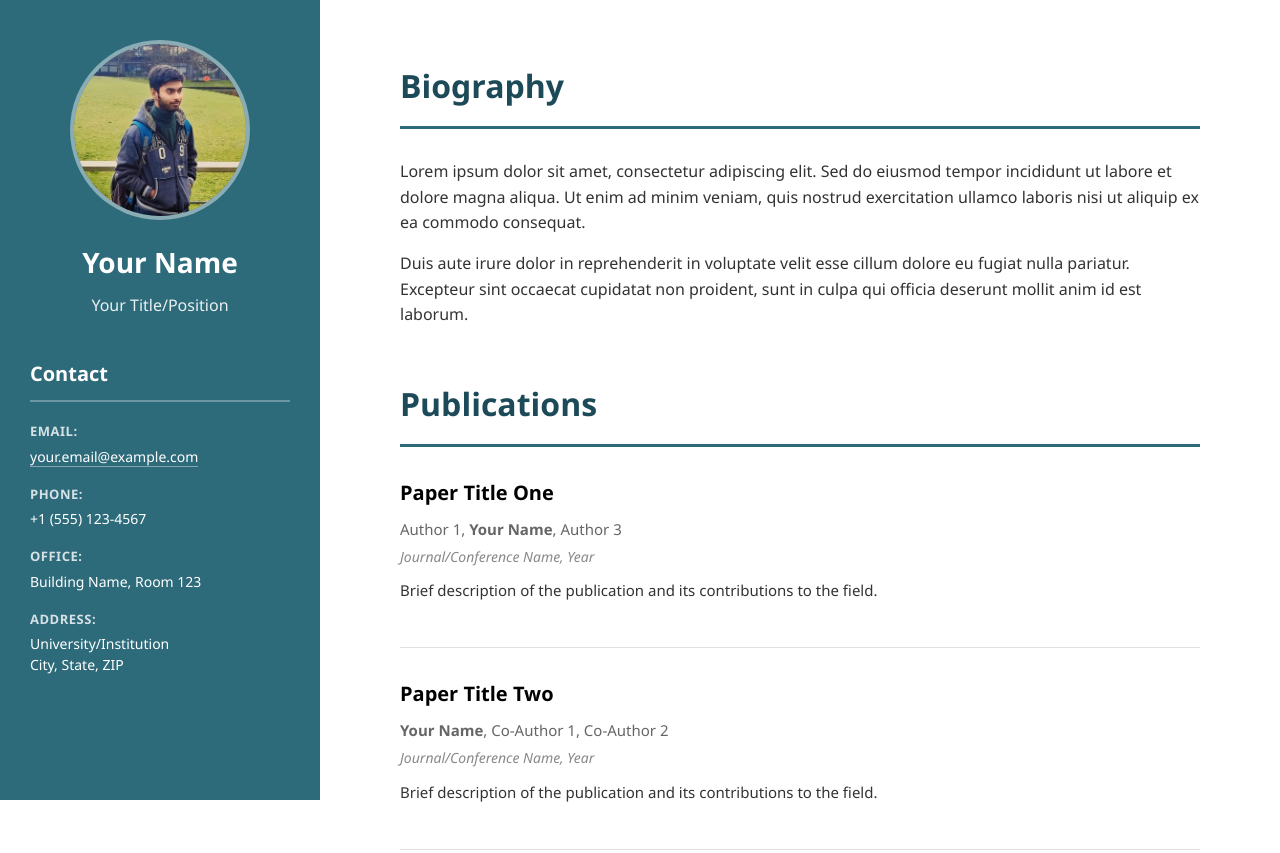
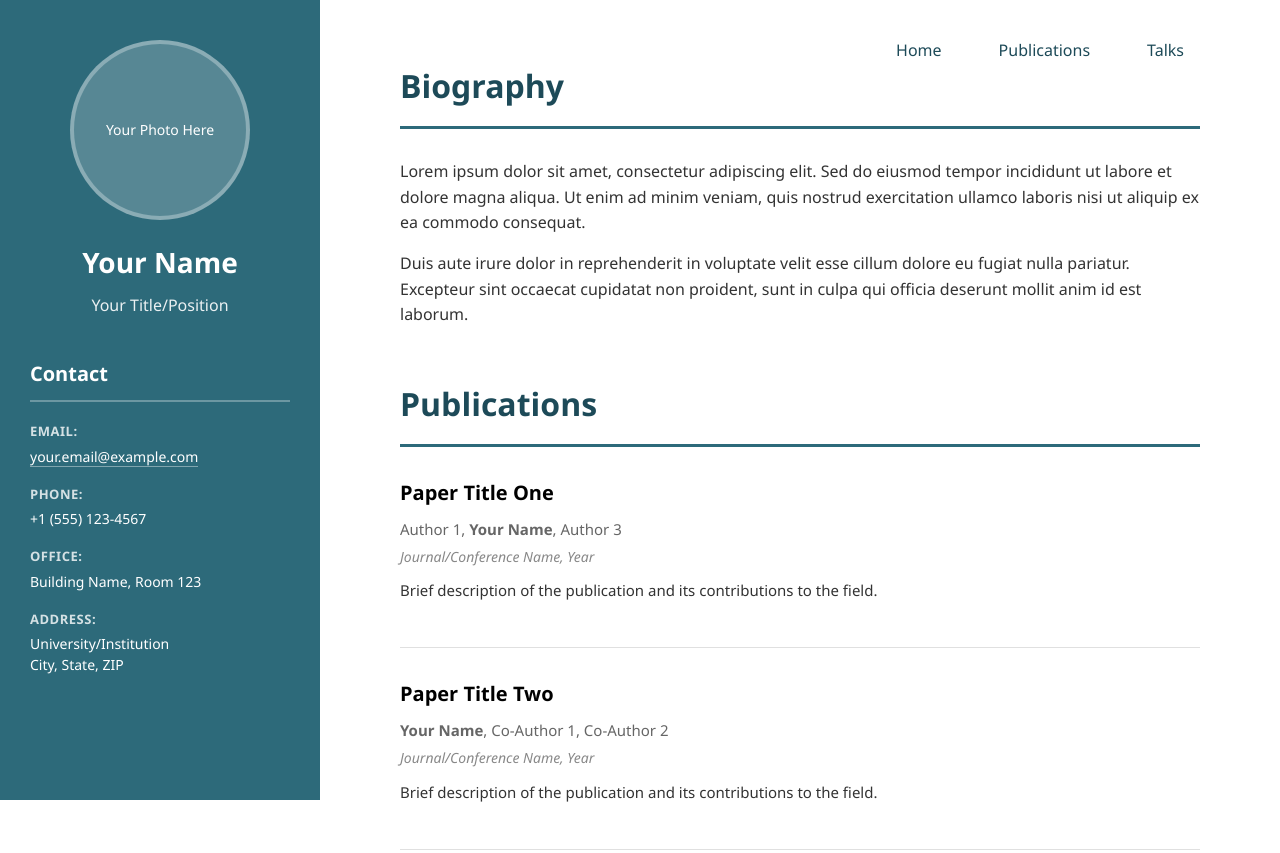
Before and after one commit to mukhsaswata/my-template.github.io, a plain HTML site: page index.html in a window 1280 px wide. Shown: the top 853 px of the page. Drawn offline with Linux system fonts and the light colour scheme.

Commit message:
Update index.html

```diff
--- a/index.html
+++ b/index.html
@@ -12,7 +12,7 @@
         <aside class="sidebar">
             <div class="profile-section">
                 <div class="image-placeholder">
-                    <img src="profile.jpg" alt="Profile Picture">
+                    Your Photo Here
                 </div>
                 <h1 class="name">Your Name</h1>
                 <p class="title">Your Title/Position</p>
@@ -41,6 +41,13 @@
 
         <!-- Main Content -->
         <main class="main-content">
+            <!-- Top Right Navigation -->
+            <nav class="top-nav">
+                <a href="#bio">Home</a>
+                <a href="#publications">Publications</a>
+                <a href="#talks">Talks</a>
+            </nav>
+
             <section id="bio">
                 <h2>Biography</h2>
                 <p>Lorem ipsum dolor sit amet, consectetur adipiscing elit. Sed do eiusmod tempor incididunt ut labore et dolore magna aliqua. Ut enim ad minim veniam, quis nostrud exercitation ullamco laboris nisi ut aliquip ex ea commodo consequat.</p>
```
